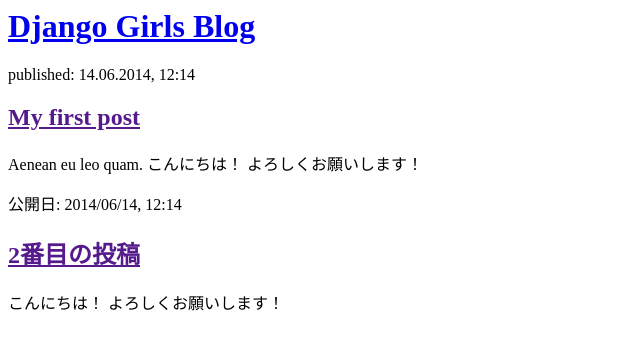
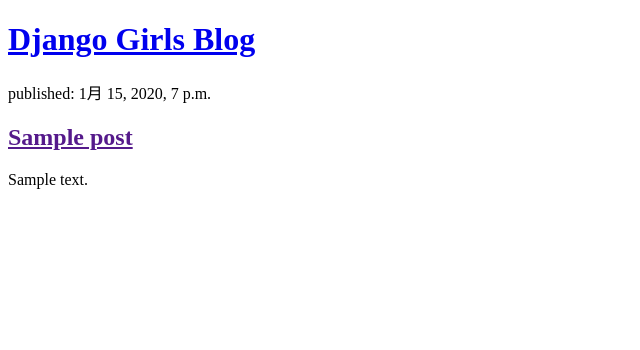
Before and after one commit to Ryutcha/my-first-blog, a Django app: page / in a window 1280 px wide. Shown: the top 350 px of the page, without its empty margins (0-640 px from the left). Run offline with Django 3.2, Linux system fonts and the light colour scheme; tables that the repository leaves empty hold one stand-in row (values such as "Sample post").

Commit message:
Modified templates to display posts from database.

```diff
--- a/blog/templates/blog/post_list.html
+++ b/blog/templates/blog/post_list.html
@@ -1,22 +1,18 @@
+<!DOCTYPE html>
 <html>
   <head>
     <title>Django Girls blog</title>
   </head>
   <body>
-    <div>
+    <header>
       <h1><a href="/">Django Girls Blog</a></h1>
-    </div>
-
-    <div>
-      <p>published: 14.06.2014, 12:14</p>
-      <h2><a href="">My first post</a></h2>
-      <p>Aenean eu leo quam. こんにちは！ よろしくお願いします！</p>
-    </div>
-
-    <div>
-      <p>公開日: 2014/06/14, 12:14</p>
-      <h2><a href="">2番目の投稿</a></h2>
-      <p>こんにちは！ よろしくお願いします！</p>
-    </div>
+    </header>
+    {% for post in posts %}
+    <article>
+      <time>published: {{ post.published_date }}</time>
+      <h2><a href="">{{ post.title }}</a></h2>
+      <p>{{ post.text|linebreaksbr }}</p>
+    </article>
+    {% endfor %}
   </body>
 </html>
--- a/blog/views.py
+++ b/blog/views.py
@@ -1,5 +1,8 @@
 from django.shortcuts import render
+from django.utils import timezone
+from .models import Post
 
 # Create your views here.
 def post_list(request):
-    return render(request, 'blog/post_list.html', {})
+    posts = Post.objects.filter(published_date__lte=timezone.now()).order_by('published_date')
+    return render(request, 'blog/post_list.html', {'posts':posts})
```
